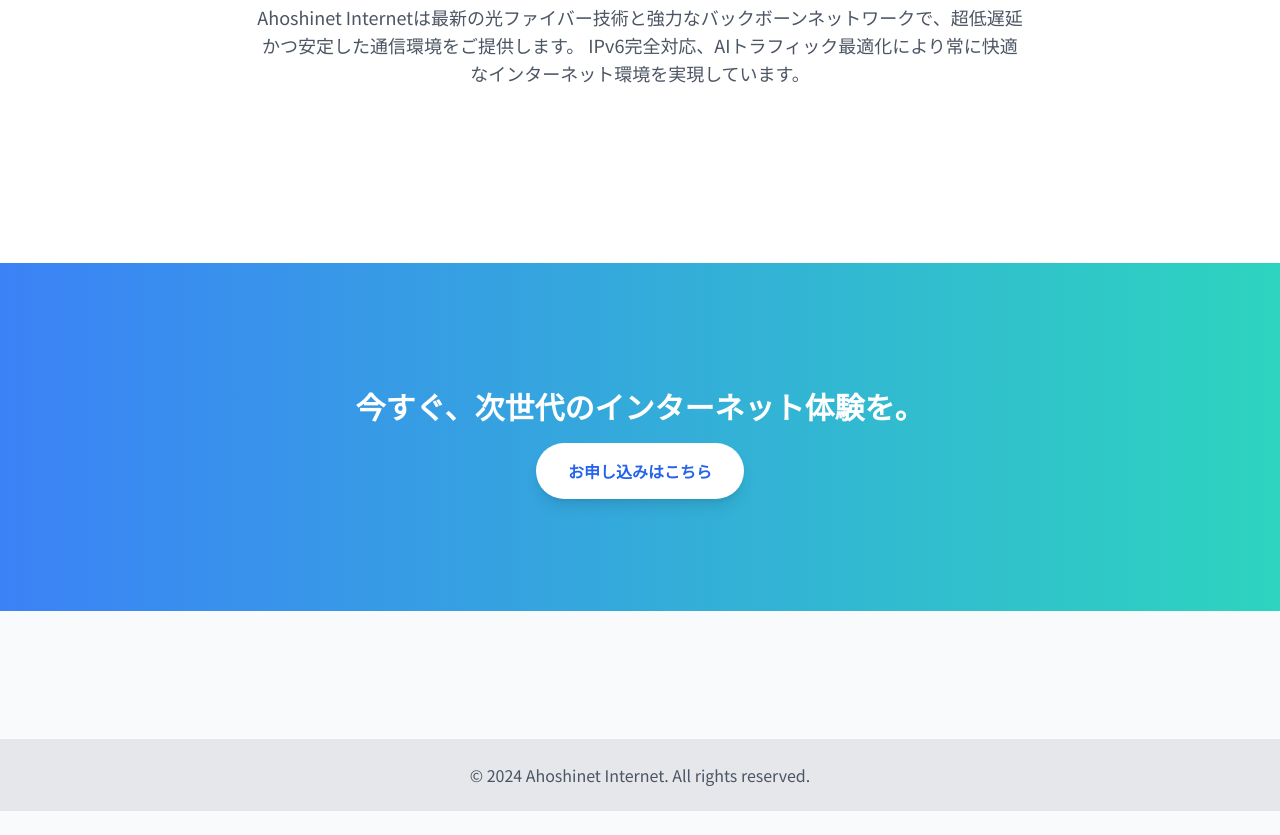
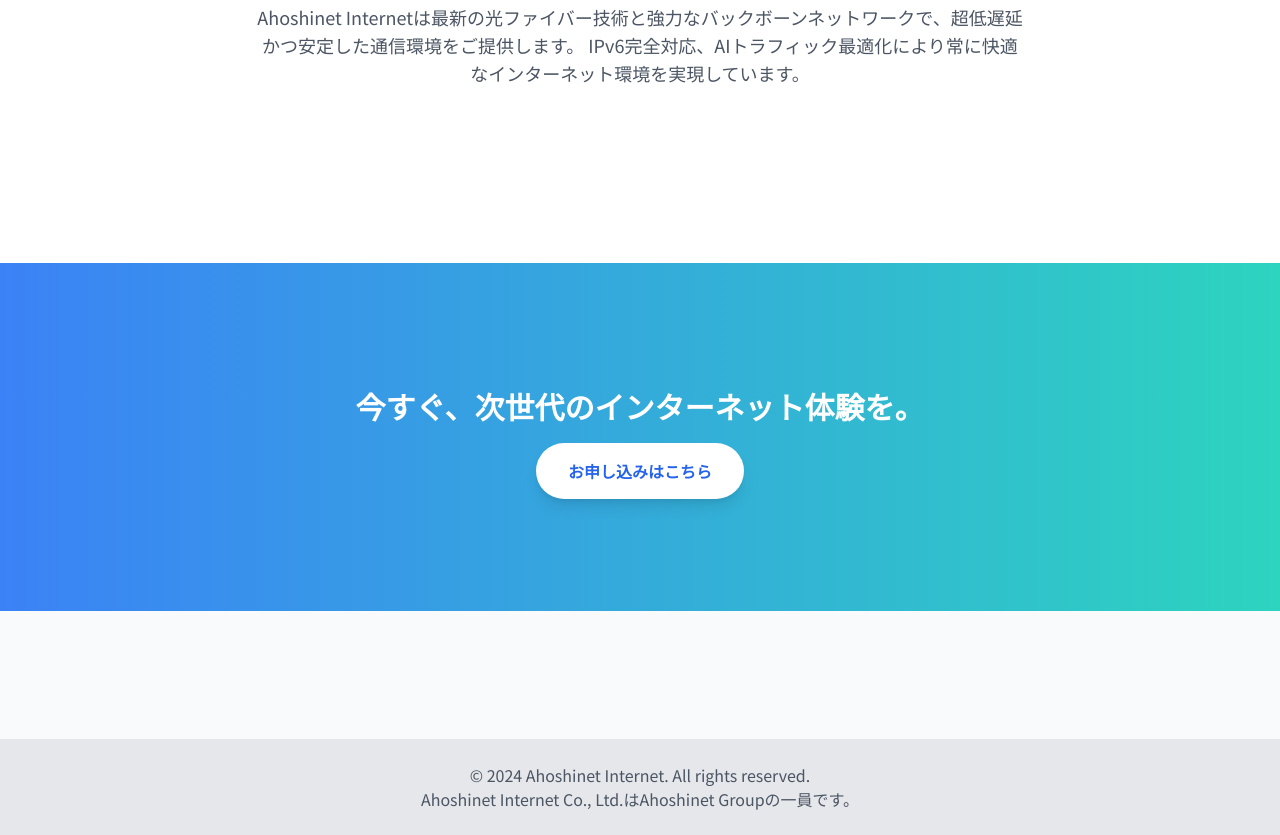
Before and after one commit to Ahoshinet-Ineternet-Co-Ltd/corp, a plain HTML site: page ahoshinet/internet/index.html in a window 1280 px wide. Shown: the part 1637-2472 px from the top of the page. Before the commit the page ends 2448 px from the top, so only its background shows below. Drawn offline with nearby package versions, Linux system fonts and the light colour scheme.

Commit message:
フッターに会社情報を追加

```diff
--- a/ahoshinet/internet/index.html
+++ b/ahoshinet/internet/index.html
@@ -93,7 +93,8 @@
 
         <!-- Footer -->
         <footer class="text-center p-6 bg-gray-200 text-gray-600 mt-32">
-            © 2024 Ahoshinet Internet. All rights reserved.
+            © 2024 Ahoshinet Internet. All rights reserved.<br />
+            Ahoshinet Internet Co., Ltd.はAhoshinet Groupの一員です。<br />
         </footer>
 
         <script>
```
